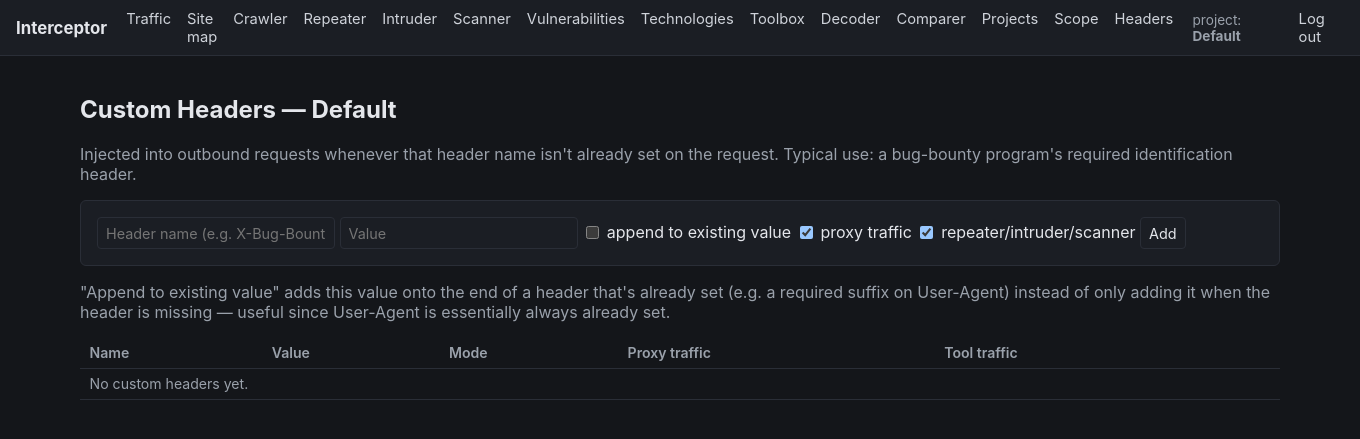
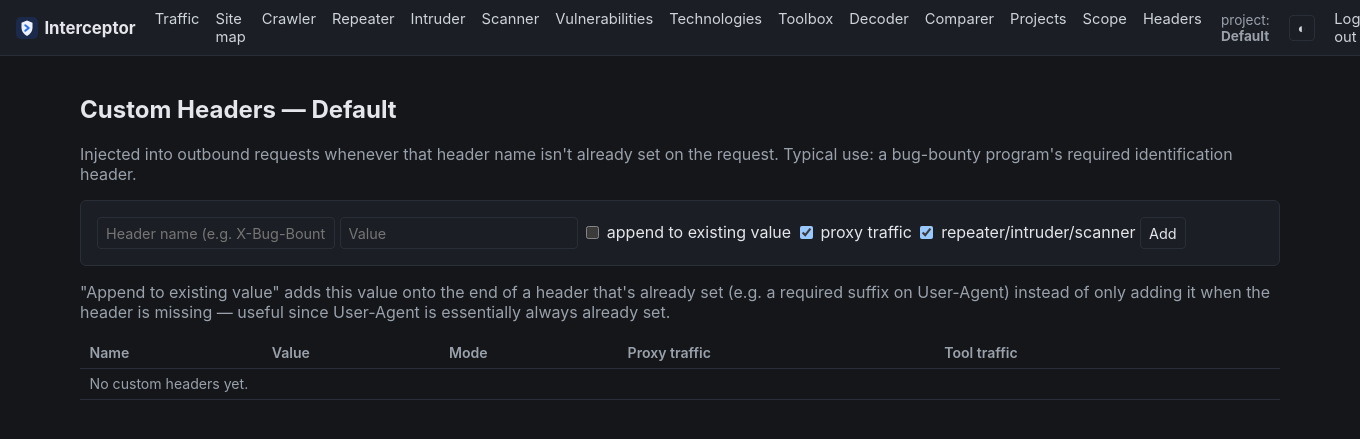
Before and after one commit to AlaBYahya/interceptor, a Django app: page /projects/headers/ in a window 1360 px wide. Shown: the top 439 px of the page. Run offline with Django 5.2, Linux system fonts and the light colour scheme; the visitor is signed in with stand-in values (Sample User, id 1); data comes from the database, SQL or seed files in the repository; data that the repository does not hold is empty; parts of the project's set-up code (start-up, migrations or seed data) failed here and were passed over.

Commit message:
Add logo/favicon and a light theme with a toggle
- New shield+chevron logo (docs/logo.svg, plus favicon/apple-touch-icon/
  512px exports under django/core/static/core/) used as the browser
  favicon, in the header next to the brand name, and at the top of the
  README. GitHub social-preview banner at docs/social-preview.png (needs
  a manual upload via repo Settings, no API for that).
- base.html's colors are now CSS custom properties, with a light palette
  (white/soft-gray backgrounds, a few accent colors) alongside the
  existing dark one, toggled via a header button and persisted in
  localStorage. Dark stays the default look.
- Wired up actual static-file serving (whitenoise + collectstatic in
  entrypoint.sh) since {% load static %} was previously unused dead code
  — nothing serving STATIC_URL existed before this.

```diff
--- a/django/interceptor/settings.py
+++ b/django/interceptor/settings.py
@@ -32,6 +32,7 @@ INSTALLED_APPS = [
 
 MIDDLEWARE = [
     "django.middleware.security.SecurityMiddleware",
+    "whitenoise.middleware.WhiteNoiseMiddleware",
     "django.contrib.sessions.middleware.SessionMiddleware",
     "django.middleware.common.CommonMiddleware",
     "django.contrib.auth.middleware.AuthenticationMiddleware",
@@ -86,6 +87,9 @@ USE_TZ = True
 
 STATIC_URL = "static/"
 STATIC_ROOT = BASE_DIR / "staticfiles"
+STORAGES = {
+    "staticfiles": {"BACKEND": "whitenoise.storage.CompressedManifestStaticFilesStorage"},
+}
 
 DEFAULT_AUTO_FIELD = "django.db.models.BigAutoField"
 
--- a/django/requirements.txt
+++ b/django/requirements.txt
@@ -5,3 +5,4 @@ celery>=5.4,<6
 redis>=5.0,<6
 httpx>=0.27,<1
 python-dotenv>=1.0,<2
+whitenoise>=6.7,<7
--- a/django/templates/base.html
+++ b/django/templates/base.html
@@ -3,60 +3,115 @@
 <head>
     <meta charset="utf-8">
     <title>{% block title %}Interceptor{% endblock %}</title>
+    <link rel="icon" type="image/svg+xml" href="{% static 'core/logo.svg' %}">
+    <link rel="alternate icon" href="{% static 'core/favicon.ico' %}">
+    <link rel="apple-touch-icon" href="{% static 'core/apple-touch-icon.png' %}">
+    <script>
+        (function () {
+            var stored = localStorage.getItem('interceptor-theme');
+            if (stored) document.documentElement.setAttribute('data-theme', stored);
+        })();
+    </script>
     {% block extrahead %}{% endblock %}
     <style>
-        :root { color-scheme: dark; }
-        body { font-family: -apple-system, Segoe UI, Roboto, sans-serif; margin: 0; background: #14161a; color: #e4e6eb; }
-        header { background: #1b1e24; border-bottom: 1px solid #2a2e37; padding: 0.6rem 1rem; display: flex; align-items: center; gap: 1.2rem; }
-        header a { color: #cfd3da; text-decoration: none; font-size: 0.92rem; }
-        header a.brand { font-weight: 700; color: #e4e6eb; font-size: 1.05rem; }
+        :root {
+            --bg: #14161a;
+            --bg-elevated: #1b1e24;
+            --bg-elevated-2: #0f1114;
+            --bg-hover: #1b1e24;
+            --border: #2a2e37;
+            --text: #e4e6eb;
+            --text-dim: #cfd3da;
+            --text-muted: #9aa1ab;
+            --link: #6ea8fe;
+            --badge-info-bg: #24344d; --badge-info-fg: #8ab4f8;
+            --badge-low-bg: #2d3b2e; --badge-low-fg: #9ccf9f;
+            --badge-medium-bg: #4d3a24; --badge-medium-fg: #f6b26b;
+            --badge-high-bg: #4d2424; --badge-high-fg: #f28b82;
+            --badge-purple-bg: #3d2a52; --badge-purple-fg: #c792ea;
+            --badge-neutral-bg: #2a2e37; --badge-neutral-fg: #9aa1ab;
+            --finding-medium-bg: rgba(246, 178, 107, 0.06);
+            --finding-high-bg: rgba(242, 139, 130, 0.09);
+            --diff-add-bg: rgba(156, 207, 159, 0.08);
+            --diff-del-bg: rgba(242, 139, 130, 0.08);
+            color-scheme: dark;
+        }
+        :root[data-theme="light"] {
+            --bg: #f5f6f8;
+            --bg-elevated: #ffffff;
+            --bg-elevated-2: #eef0f3;
+            --bg-hover: #f0f2f5;
+            --border: #dde1e7;
+            --text: #1c1f26;
+            --text-dim: #3f4550;
+            --text-muted: #6b7280;
+            --link: #2563eb;
+            --badge-info-bg: #e3edfd; --badge-info-fg: #1d4ed8;
+            --badge-low-bg: #e2f5e6; --badge-low-fg: #1f8a3d;
+            --badge-medium-bg: #fdf0e0; --badge-medium-fg: #b56309;
+            --badge-high-bg: #fde3e1; --badge-high-fg: #c62d23;
+            --badge-purple-bg: #f0e6fb; --badge-purple-fg: #7c3aed;
+            --badge-neutral-bg: #eceef1; --badge-neutral-fg: #5b6472;
+            --finding-medium-bg: rgba(181, 99, 9, 0.06);
+            --finding-high-bg: rgba(198, 45, 35, 0.08);
+            --diff-add-bg: rgba(31, 138, 61, 0.08);
+            --diff-del-bg: rgba(198, 45, 35, 0.08);
+            color-scheme: light;
+        }
+        body { font-family: -apple-system, Segoe UI, Roboto, sans-serif; margin: 0; background: var(--bg); color: var(--text); }
+        header { background: var(--bg-elevated); border-bottom: 1px solid var(--border); padding: 0.6rem 1rem; display: flex; align-items: center; gap: 1.2rem; }
+        header a { color: var(--text-dim); text-decoration: none; font-size: 0.92rem; }
+        header a.brand { font-weight: 700; color: var(--text); font-size: 1.05rem; display: inline-flex; align-items: center; gap: 0.4rem; }
+        header a.brand img { display: block; }
         header nav { display: flex; gap: 1rem; flex: 1; }
-        header nav a.active { color: #6ea8fe; }
-        header .project { margin-left: auto; font-size: 0.85rem; color: #9aa1ab; }
+        header nav a.active { color: var(--link); }
+        header .project { margin-left: auto; font-size: 0.85rem; color: var(--text-muted); }
+        #theme-toggle { background: none; border: 1px solid var(--border); color: var(--text-dim); border-radius: 4px; padding: 0.25rem 0.5rem; font-size: 0.85rem; cursor: pointer; }
+        #theme-toggle:hover { border-color: var(--link); }
         main { padding: 1.2rem; max-width: 1200px; margin: 0 auto; }
         table { border-collapse: collapse; width: 100%; font-size: 0.88rem; }
-        th, td { text-align: left; padding: 0.4rem 0.6rem; border-bottom: 1px solid #2a2e37; }
-        th { color: #9aa1ab; font-weight: 600; }
-        tr:hover { background: #1b1e24; }
-        tr.finding-info { box-shadow: inset 3px 0 0 #8ab4f8; }
-        tr.finding-low { box-shadow: inset 3px 0 0 #9ccf9f; }
-        tr.finding-medium { box-shadow: inset 3px 0 0 #f6b26b; background: rgba(246, 178, 107, 0.06); }
-        tr.finding-high { box-shadow: inset 3px 0 0 #f28b82; background: rgba(242, 139, 130, 0.09); }
-        mark.param-interesting { background: #4d3a24; color: #f6b26b; padding: 0 0.15rem; border-radius: 2px; }
-        mark.param-secret { background: #4d2424; color: #f28b82; padding: 0 0.15rem; border-radius: 2px; }
-        a { color: #6ea8fe; }
+        th, td { text-align: left; padding: 0.4rem 0.6rem; border-bottom: 1px solid var(--border); }
+        th { color: var(--text-muted); font-weight: 600; }
+        tr:hover { background: var(--bg-hover); }
+        tr.finding-info { box-shadow: inset 3px 0 0 var(--badge-info-fg); }
+        tr.finding-low { box-shadow: inset 3px 0 0 var(--badge-low-fg); }
+        tr.finding-medium { box-shadow: inset 3px 0 0 var(--badge-medium-fg); background: var(--finding-medium-bg); }
+        tr.finding-high { box-shadow: inset 3px 0 0 var(--badge-high-fg); background: var(--finding-high-bg); }
+        mark.param-interesting { background: var(--badge-medium-bg); color: var(--badge-medium-fg); padding: 0 0.15rem; border-radius: 2px; }
+        mark.param-secret { background: var(--badge-high-bg); color: var(--badge-high-fg); padding: 0 0.15rem; border-radius: 2px; }
+        a { color: var(--link); }
         .badge { display: inline-block; padding: 0.1rem 0.5rem; border-radius: 4px; font-size: 0.78rem; }
-        .badge-info { background: #24344d; color: #8ab4f8; }
-        .badge-low { background: #2d3b2e; color: #9ccf9f; }
-        .badge-medium { background: #4d3a24; color: #f6b26b; }
-        .badge-high { background: #4d2424; color: #f28b82; }
-        .badge-out-of-scope { background: #4d2424; color: #f28b82; }
-        .badge-in-scope { background: #2d3b2e; color: #9ccf9f; }
-        .badge-status-tested { background: #2a2e37; color: #9aa1ab; }
-        .badge-status-interesting { background: #3d2a52; color: #c792ea; }
-        .badge-status-confirmed { background: #4d2424; color: #f28b82; }
-        .badge-status-false_positive { background: #2a2e37; color: #9aa1ab; }
-        .note-icon { color: #9aa1ab; text-decoration: none; }
-        input, textarea, select, button { font-family: inherit; font-size: 0.9rem; background: #1b1e24; color: #e4e6eb; border: 1px solid #2a2e37; border-radius: 4px; padding: 0.4rem 0.5rem; }
+        .badge-info { background: var(--badge-info-bg); color: var(--badge-info-fg); }
+        .badge-low { background: var(--badge-low-bg); color: var(--badge-low-fg); }
+        .badge-medium { background: var(--badge-medium-bg); color: var(--badge-medium-fg); }
+        .badge-high { background: var(--badge-high-bg); color: var(--badge-high-fg); }
+        .badge-out-of-scope { background: var(--badge-high-bg); color: var(--badge-high-fg); }
+        .badge-in-scope { background: var(--badge-low-bg); color: var(--badge-low-fg); }
+        .badge-status-tested { background: var(--badge-neutral-bg); color: var(--badge-neutral-fg); }
+        .badge-status-interesting { background: var(--badge-purple-bg); color: var(--badge-purple-fg); }
+        .badge-status-confirmed { background: var(--badge-high-bg); color: var(--badge-high-fg); }
+        .badge-status-false_positive { background: var(--badge-neutral-bg); color: var(--badge-neutral-fg); }
+        .note-icon { color: var(--text-muted); text-decoration: none; }
+        input, textarea, select, button { font-family: inherit; font-size: 0.9rem; background: var(--bg-elevated); color: var(--text); border: 1px solid var(--border); border-radius: 4px; padding: 0.4rem 0.5rem; }
         button { cursor: pointer; }
-        button:hover { border-color: #6ea8fe; }
+        button:hover { border-color: var(--link); }
         textarea { width: 100%; box-sizing: border-box; font-family: ui-monospace, SFMono-Regular, monospace; }
         form.inline { display: inline; }
-        .diff-add { color: #9ccf9f; background: rgba(156, 207, 159, 0.08); display: block; }
-        .diff-del { color: #f28b82; background: rgba(242, 139, 130, 0.08); display: block; }
+        .diff-add { color: var(--badge-low-fg); background: var(--diff-add-bg); display: block; }
+        .diff-del { color: var(--badge-high-fg); background: var(--diff-del-bg); display: block; }
         .filters { display: flex; gap: 0.6rem; margin-bottom: 1rem; flex-wrap: wrap; }
         .messages { list-style: none; padding: 0; margin: 0 0 1rem; }
-        .messages li { padding: 0.5rem 0.8rem; border-radius: 4px; margin-bottom: 0.4rem; background: #1b1e24; border: 1px solid #2a2e37; }
-        .panel { background: #1b1e24; border: 1px solid #2a2e37; border-radius: 6px; padding: 1rem; margin-bottom: 1rem; }
+        .messages li { padding: 0.5rem 0.8rem; border-radius: 4px; margin-bottom: 0.4rem; background: var(--bg-elevated); border: 1px solid var(--border); }
+        .panel { background: var(--bg-elevated); border: 1px solid var(--border); border-radius: 6px; padding: 1rem; margin-bottom: 1rem; }
         .grid-2 { display: grid; grid-template-columns: 1fr 1fr; gap: 1rem; }
-        pre.raw { white-space: pre-wrap; word-break: break-all; background: #0f1114; padding: 0.8rem; border-radius: 4px; max-height: 480px; overflow: auto; }
-        .muted { color: #9aa1ab; }
-        .coming-soon { padding: 2rem; text-align: center; color: #9aa1ab; }
+        pre.raw { white-space: pre-wrap; word-break: break-all; background: var(--bg-elevated-2); padding: 0.8rem; border-radius: 4px; max-height: 480px; overflow: auto; }
+        .muted { color: var(--text-muted); }
+        .coming-soon { padding: 2rem; text-align: center; color: var(--text-muted); }
         .sitemap-tree, .sitemap-tree ul { list-style: none; margin: 0; padding-left: 1.2rem; }
         .sitemap-tree { padding-left: 0; }
         .sitemap-tree li { margin: 0.15rem 0; }
         .sitemap-tree summary { cursor: pointer; }
-        .sitemap-tree summary:hover { color: #6ea8fe; }
+        .sitemap-tree summary:hover { color: var(--link); }
         .sitemap-tree .badge { margin-left: 0.3rem; }
         .split-view { display: grid; grid-template-columns: 1.2fr 1fr; gap: 1rem; align-items: start; }
         .split-detail { position: sticky; top: 0.8rem; }
@@ -65,7 +120,7 @@
 </head>
 <body>
 <header>
-    <a class="brand" href="{% url 'traffic:history' %}">Interceptor</a>
+    <a class="brand" href="{% url 'traffic:history' %}"><img src="{% static 'core/logo.svg' %}" alt="" width="22" height="22"> Interceptor</a>
     <nav>
         <a href="{% url 'traffic:history' %}">Traffic</a>
         <a href="{% url 'traffic:sitemap' %}">Site map</a>
@@ -83,6 +138,7 @@
         <a href="{% url 'core:header_list' %}">Headers</a>
     </nav>
     {% if active_project %}<span class="project">project: <strong>{{ active_project.name }}</strong></span>{% endif %}
+    <button type="button" id="theme-toggle" title="Toggle light/dark theme">&#9680;</button>
     {% if user.is_authenticated %}<a href="{% url 'logout' %}">Log out</a>{% endif %}
 </header>
 <main>
@@ -93,5 +149,13 @@
     {% endif %}
     {% block content %}{% endblock %}
 </main>
+<script>
+    document.getElementById('theme-toggle').addEventListener('click', function () {
+        var root = document.documentElement;
+        var next = (root.getAttribute('data-theme') || 'dark') === 'dark' ? 'light' : 'dark';
+        root.setAttribute('data-theme', next);
+        localStorage.setItem('interceptor-theme', next);
+    });
+</script>
 </body>
 </html>
```
Also changed, not shown: README.md, django/core/static/core/apple-touch-icon.png (added), django/core/static/core/favicon.ico (added), django/core/static/core/icon-512.png (added), django/core/static/core/logo.svg (added), docs/logo.svg (added), 2 other files.
